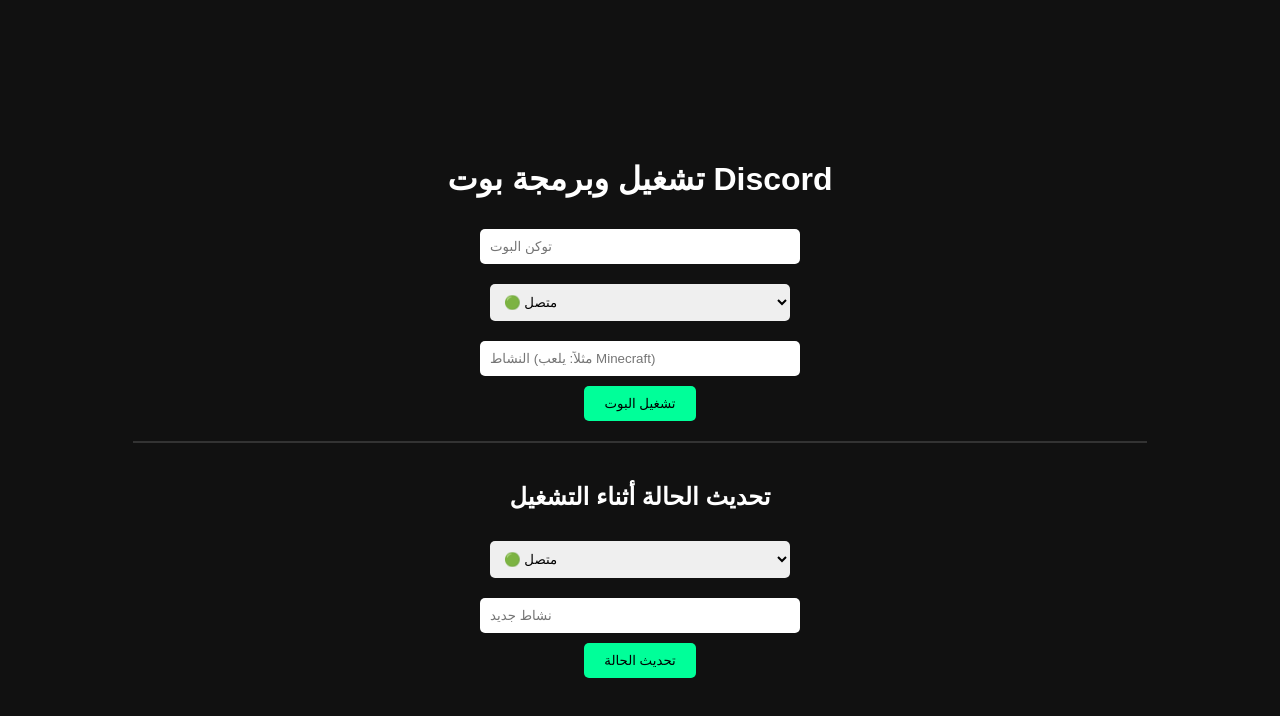
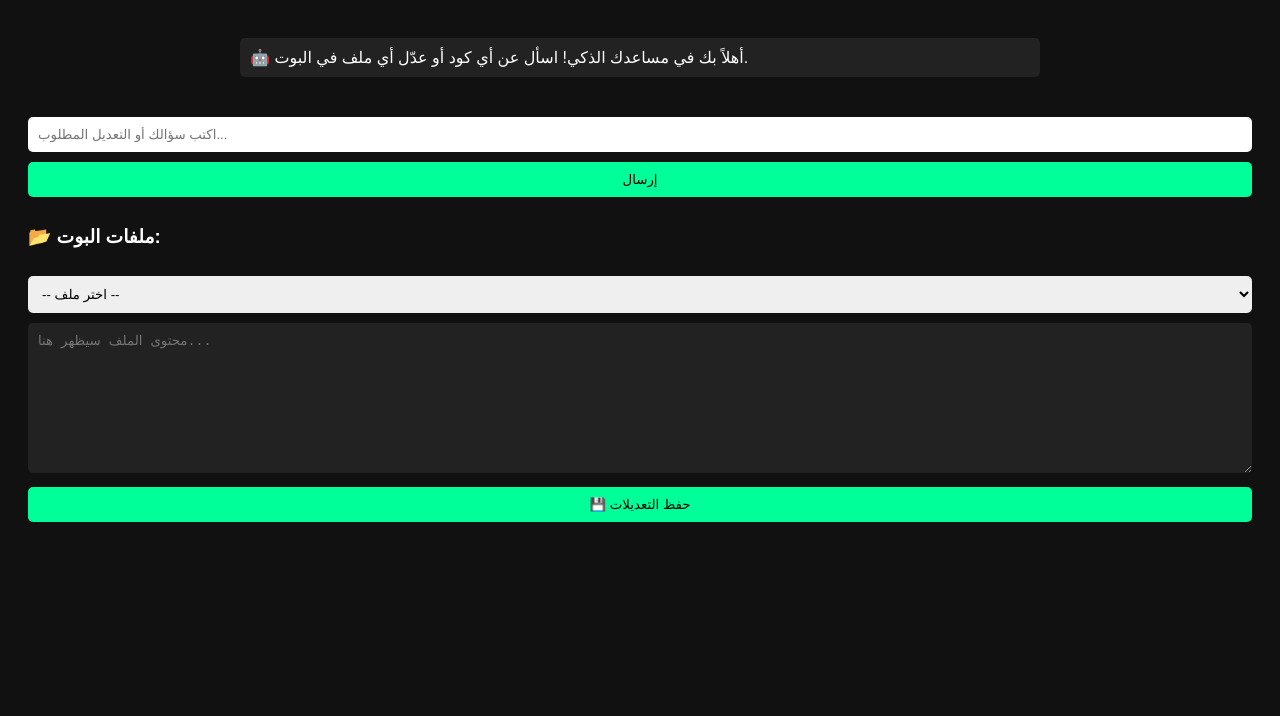
Before and after one commit to NTLKAFANX1/ntl-project, a website: page public/index.html in a window 1280 px wide. Drawn offline with Linux system fonts and the light colour scheme.

Commit message:
Update index.html

```diff
--- a/public/index.html
+++ b/public/index.html
@@ -1,65 +1,83 @@
+
 <!DOCTYPE html>
 <html lang="en">
 <head>
   <meta charset="UTF-8">
-  <title>تشغيل وبرمجة بوت Discord</title>
+  <title>AI بوت مبرمج ذكي</title>
   <style>
-    body { font-family: sans-serif; background:#111; color:#fff; display:flex; flex-direction:column; align-items:center; justify-content:center; height:100vh; }
-    input, select, textarea { padding:10px; width:300px; margin:10px; border-radius:5px; border:none; }
-    button { padding:10px 20px; border:none; border-radius:5px; background:#00ff99; color:#000; cursor:pointer; }
-    textarea { height: 100px; }
+    body { background-color: #111; color: #fff; font-family: sans-serif; padding: 20px; }
+    #chat { max-width: 800px; margin: auto; margin-bottom: 30px; }
+    .msg { margin: 10px 0; padding: 10px; border-radius: 5px; }
+    .user { background-color: #333; text-align: right; }
+    .bot { background-color: #222; text-align: left; white-space: pre-wrap; }
+    input, button, select, textarea { padding: 10px; border-radius: 5px; border: none; margin-top: 10px; width: 100%; box-sizing: border-box; }
+    button { background-color: #00ff99; color: #000; cursor: pointer; margin-bottom: 10px; }
+    textarea { height: 150px; background: #222; color: #0f0; font-family: monospace; }
   </style>
 </head>
 <body>
-  <h1>تشغيل وبرمجة بوت Discord</h1>
-  <input type="text" id="token" placeholder="توكن البوت">
-  <select id="status">
-    <option value="online">🟢 متصل</option>
-    <option value="idle">🌙 غير متاح</option>
-    <option value="dnd">⛔ عدم الإزعاج</option>
-    <option value="invisible">غير مرئي</option>
+  <div id="chat">
+    <div class="msg bot">🤖 أهلاً بك في مساعدك الذكي! اسأل عن أي كود أو عدّل أي ملف في البوت.</div>
+  </div>
+  <input type="text" id="input" placeholder="اكتب سؤالك أو التعديل المطلوب...">
+  <button onclick="send()">إرسال</button>
+
+  <h3>📂 ملفات البوت:</h3>
+  <select id="fileSelect" onchange="loadFile()">
+    <option value="">-- اختر ملف --</option>
+    <option value="server.js">server.js</option>
+    <option value="package.json">package.json</option>
+    <option value="public/index.html">public/index.html</option>
   </select>
-  <input type="text" id="activity" placeholder="النشاط (مثلاً: يلعب Minecraft)">
-  <button onclick="startBot()">تشغيل البوت</button>
-
-  <hr style="width: 80%; margin: 20px 0; border: 1px solid #333;">
-
-  <h2>تحديث الحالة أثناء التشغيل</h2>
-  <select id="newStatus">
-    <option value="online">🟢 متصل</option>
-    <option value="idle">🌙 غير متاح</option>
-    <option value="dnd">⛔ عدم الإزعاج</option>
-    <option value="invisible">غير مرئي</option>
-  </select>
-  <input type="text" id="newActivity" placeholder="نشاط جديد">
-  <button onclick="updateStatus()">تحديث الحالة</button>
+  <textarea id="fileContent" placeholder="محتوى الملف سيظهر هنا..."></textarea>
+  <button onclick="saveFile()">💾 حفظ التعديلات</button>
 
   <script>
-    async function startBot() {
-        const token = document.getElementById('token').value;
-        const status = document.getElementById('status').value;
-        const activity = document.getElementById('activity').value;
-        if(!token) return alert('ضع التوكن أولاً!');
+    async function send() {
+      const input = document.getElementById('input');
+      const chat = document.getElementById('chat');
+      const text = input.value;
+      if (!text) return;
 
-        const response = await fetch('/start', {
+      const userMsg = document.createElement('div');
+      userMsg.className = 'msg user';
+      userMsg.innerText = '🧑‍💻 ' + text;
+      chat.appendChild(userMsg);
+      input.value = '';
+
+      const response = await fetch('/ai', {
         method: 'POST',
         headers: { 'Content-Type': 'application/json' },
-            body: JSON.stringify({ token, status, activity })
+        body: JSON.stringify({ prompt: text })
       });
+      const data = await response.json();
 
-        const data = await response.json();
-        alert(data.message);
+      const botMsg = document.createElement('div');
+      botMsg.className = 'msg bot';
+      botMsg.innerText = '🤖 ' + data.message;
+      chat.appendChild(botMsg);
+
+      chat.scrollTop = chat.scrollHeight;
     }
 
-    async function updateStatus() {
-        const status = document.getElementById('newStatus').value;
-        const activity = document.getElementById('newActivity').value;
-        const response = await fetch('/status', {
+    async function loadFile() {
+      const file = document.getElementById('fileSelect').value;
+      if (!file) return;
+      const res = await fetch(`/file?name=${file}`);
+      const data = await res.text();
+      document.getElementById('fileContent').value = data;
+    }
+
+    async function saveFile() {
+      const file = document.getElementById('fileSelect').value;
+      const content = document.getElementById('fileContent').value;
+      if (!file) return alert('اختر ملف أولاً!');
+      const res = await fetch('/file', {
         method: 'POST',
         headers: { 'Content-Type': 'application/json' },
-            body: JSON.stringify({ status, activity })
+        body: JSON.stringify({ name: file, content })
       });
-        const data = await response.json();
+      const data = await res.json();
       alert(data.message);
     }
   </script>
```
Lines whose indentation alone changed are shown as unchanged.
